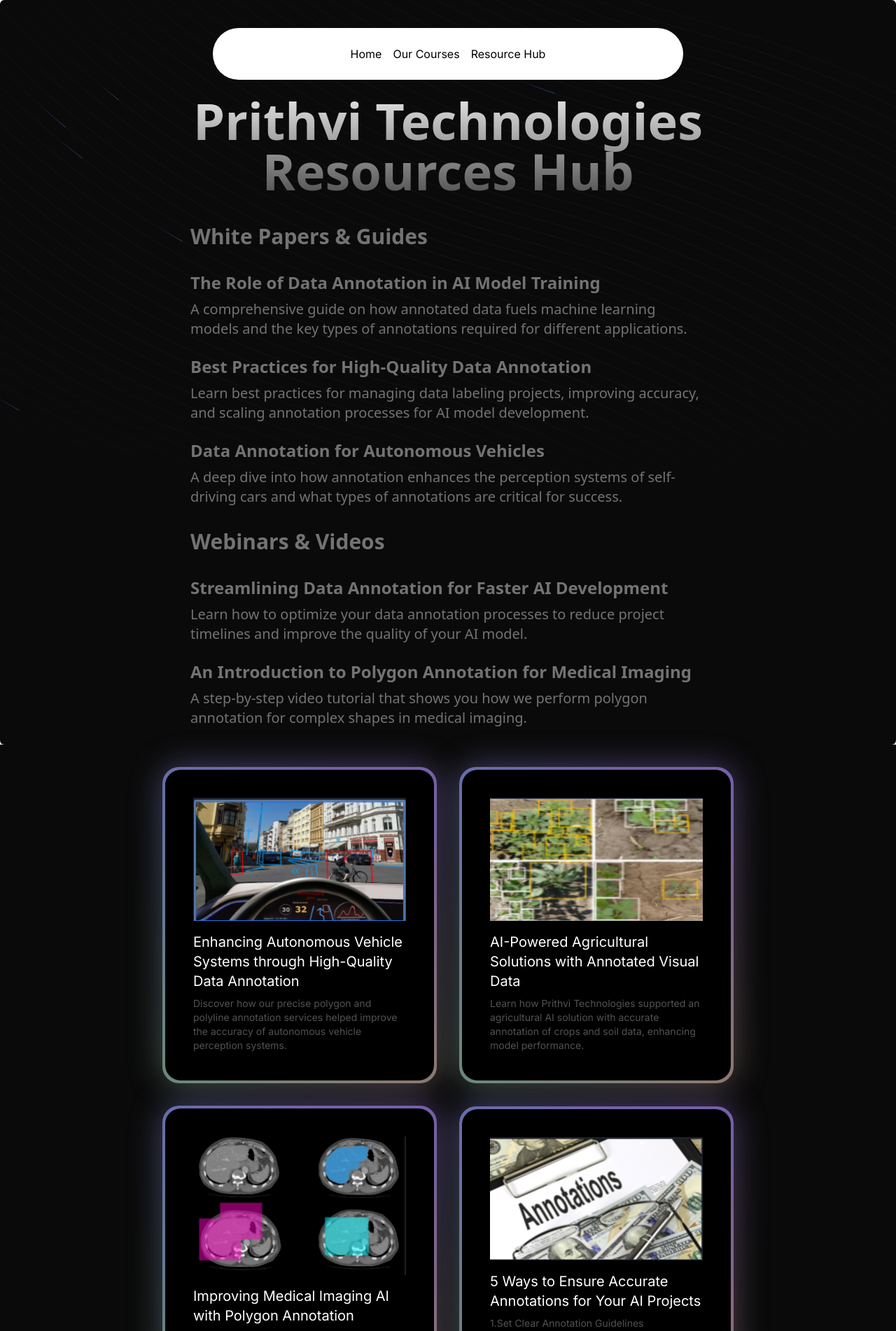
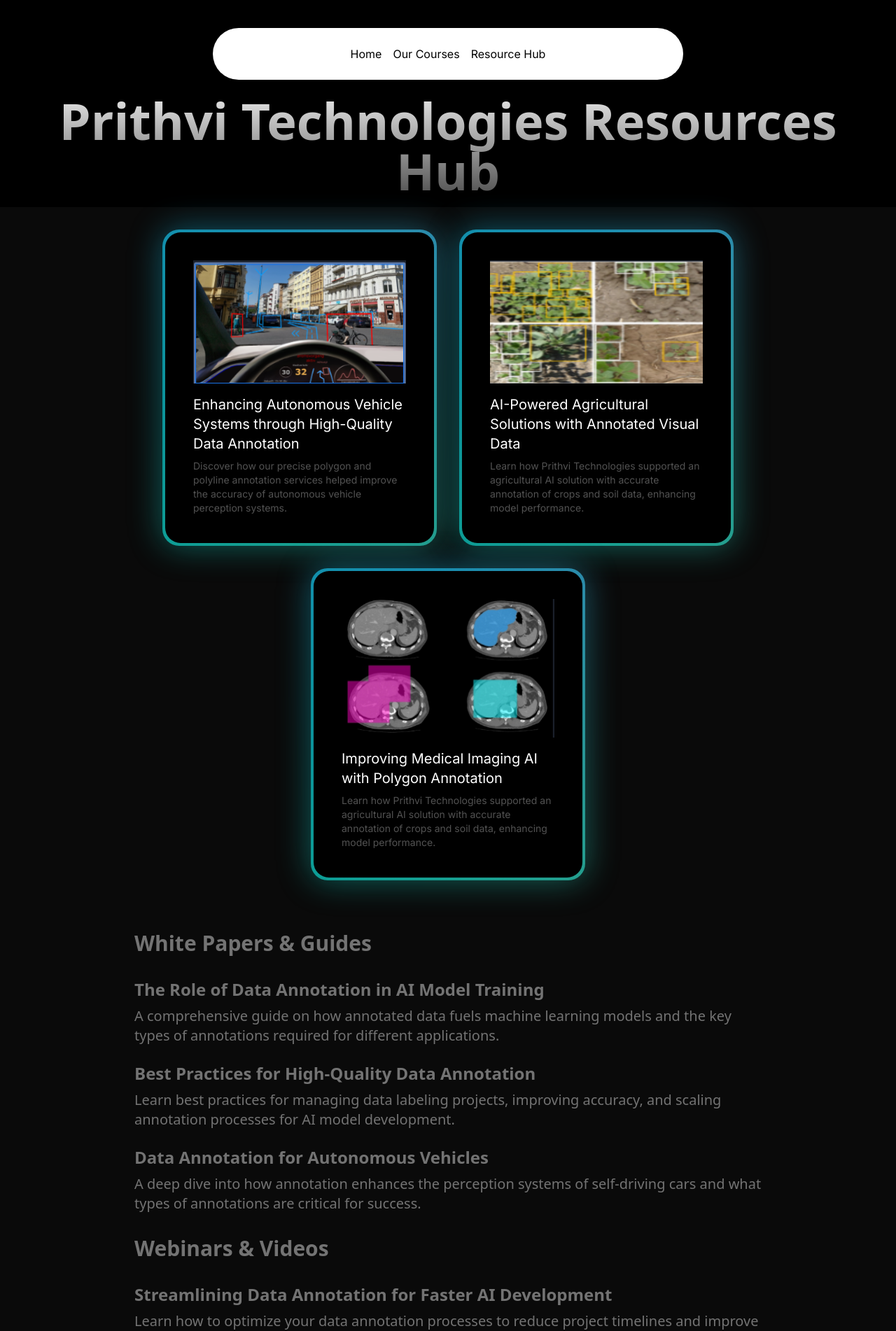
Before and after one commit to Siddesh132/ItWebsite, a Next.js app: page /Resourcehub in a window 1280 px wide. Shown: the top 1902 px of the page at 70% size. Built offline with nearby package versions, Linux system fonts and the light colour scheme.

Commit message:
latest changes updated

```diff
--- a/src/components/BackgroundBeamsDemo.tsx
+++ b/src/components/BackgroundBeamsDemo.tsx
@@ -1,67 +1,67 @@
-"use client";
-import React from "react";
-import { BackgroundBeams } from "./ui/background-beams";
+// "use client";
+// import React from "react";
+// import { BackgroundBeams } from "./ui/background-beams";
 
-export function BackgroundBeamsDemo() {
-  return (
-    <div className="min-h-screen  w-full rounded-md bg-neutral-950 relative flex flex-col items-center justify-center antialiased">
-      <div className="max-w-3xl mx-auto p-4">
-      <h1 className=" mt-[120px] relative z-10 text-2xl xs:text-xl sm:text-2xl md:text-7xl bg-clip-text text-transparent bg-gradient-to-b from-neutral-200 to-neutral-600 text-center font-sans font-bold">
-  Prithvi Technologies Resources Hub
-</h1>
-        <div className="text-neutral-500 max-w-4xl mx-auto my-2 text-xl text-center mt-10 relative z-10">
-        {/* <h1 className="text-left mb-8 text-3xl text-neutral-500 font-sans font-bold">Case Studies</h1> */}
-        {/* <div className="font-sans">
-            <h1 className="font-bold text-2xl text-left">Enhancing Autonomous Vehicle Systems through High-Quality Data Annotation</h1>
-            <p className="text-left text-xl mt-2">Discover how our precise polygon and polyline annotation services helped improve the accuracy of autonomous vehicle perception systems.</p>
-        </div>
-        <div className="font-sans mt-6">
-            <h1 className="font-bold text-2xl text-left">AI-Powered Agricultural Solutions with Annotated Visual Data</h1>
-            <p className="text-left text-xl mt-2">Learn how Prithvi Technologies supported an agricultural AI solution with accurate annotation of crops and soil data, enhancing model performance.</p>
-        </div>
-        <div className="font-sans mt-6">
-            <h1 className="font-bold text-2xl text-left">Improving Medical Imaging AI with Polygon Annotation</h1>
-            <p className="text-left text-xl mt-2">Learn how Prithvi Technologies supported an agricultural AI solution with accurate annotation of crops and soil data, enhancing model performance.</p>
-        </div> */}
-        <h1 className="text-left mb-8 mt-8 text-3xl text-neutral-500 font-sans font-bold">White Papers & Guides</h1>
-         <div className="font-sans">
-            <h1 className="font-bold text-2xl text-left">The Role of Data Annotation in AI Model Training</h1>
-            <p className="text-left text-xl mt-2">A comprehensive guide on how annotated data fuels machine learning models and the key types of annotations required for different applications.</p>
-        </div>
-        <div className="font-sans mt-6">
-            <h1 className="font-bold text-2xl text-left">Best Practices for High-Quality Data Annotation</h1>
-            <p className="text-left text-xl mt-2">Learn best practices for managing data labeling projects, improving accuracy, and scaling annotation processes for AI model development.</p>
-        </div>
-        <div className="font-sans mt-6">
-            <h1 className="font-bold text-2xl text-left">Data Annotation for Autonomous Vehicles</h1>
-            <p className="text-left text-xl mt-2">A deep dive into how annotation enhances the perception systems of self-driving cars and what types of annotations are critical for success.</p>
-        </div>
-        {/* <h1 className="text-left mb-8 mt-8 text-3xl text-neutral-500 font-sans font-bold">Industry Reports</h1>
-         <div className="font-sans">
-            <h1 className="font-bold text-2xl text-left">The Rise of Data Annotation in Autonomous Driving</h1>
-            <p className="text-left text-xl mt-2">Explore how data labeling is revolutionizing the autonomous driving industry and the future trends we can expect to see.</p>
-        </div>
-        <div className="font-sans mt-6">
-            <h1 className="font-bold text-2xl text-left">AI in Healthcare – The Power of Annotated Medical Data</h1>
-            <p className="text-left text-xl mt-2">A report on the growing importance of annotated medical images in improving diagnostic accuracy and patient outcomes.</p>
-        </div>
-        <div className="font-sans mt-6">
-            <h1 className="font-bold text-2xl text-left">Data Annotation for Autonomous Vehicles</h1>
-            <p className="text-left text-xl mt-2">A deep dive into how annotation enhances the perception systems of self-driving cars and what types of annotations are critical for success.</p>
-        </div> */}
-        <h1 className="text-left mb-8 mt-8 text-3xl text-neutral-500 font-sans font-bold">Webinars & Videos</h1>
-         <div className="font-sans">
-            <h1 className="font-bold text-2xl text-left">Streamlining Data Annotation for Faster AI Development</h1>
-            <p className="text-left text-xl mt-2">Learn how to optimize your data annotation processes to reduce project timelines and improve the quality of your AI model.</p>
-        </div>
-        <div className="font-sans mt-6">
-            <h1 className="font-bold text-2xl text-left">An Introduction to Polygon Annotation for Medical Imaging</h1>
-            <p className="text-left text-xl mt-2">A step-by-step video tutorial that shows you how we perform polygon annotation for complex shapes in medical imaging.</p>
-        </div>
-        </div>
+// export function BackgroundBeamsDemo() {
+//   return (
+//     <div className="min-h-screen  w-full rounded-md bg-neutral-950 relative flex flex-col items-center justify-center antialiased">
+//       <div className="max-w-3xl mx-auto p-4">
+//       <h1 className=" mt-[120px] relative z-10 text-2xl xs:text-xl sm:text-2xl md:text-7xl bg-clip-text text-transparent bg-gradient-to-b from-neutral-200 to-neutral-600 text-center font-sans font-bold">
+//   Prithvi Technologies Resources Hub
+// </h1>
+//         <div className="text-neutral-500 max-w-4xl mx-auto my-2 text-xl text-center mt-10 relative z-10">
+//         {/* <h1 className="text-left mb-8 text-3xl text-neutral-500 font-sans font-bold">Case Studies</h1> */}
+//         {/* <div className="font-sans">
+//             <h1 className="font-bold text-2xl text-left">Enhancing Autonomous Vehicle Systems through High-Quality Data Annotation</h1>
+//             <p className="text-left text-xl mt-2">Discover how our precise polygon and polyline annotation services helped improve the accuracy of autonomous vehicle perception systems.</p>
+//         </div>
+//         <div className="font-sans mt-6">
+//             <h1 className="font-bold text-2xl text-left">AI-Powered Agricultural Solutions with Annotated Visual Data</h1>
+//             <p className="text-left text-xl mt-2">Learn how Prithvi Technologies supported an agricultural AI solution with accurate annotation of crops and soil data, enhancing model performance.</p>
+//         </div>
+//         <div className="font-sans mt-6">
+//             <h1 className="font-bold text-2xl text-left">Improving Medical Imaging AI with Polygon Annotation</h1>
+//             <p className="text-left text-xl mt-2">Learn how Prithvi Technologies supported an agricultural AI solution with accurate annotation of crops and soil data, enhancing model performance.</p>
+//         </div> */}
+//         <h1 className="text-left mb-8 mt-8 text-3xl text-neutral-500 font-sans font-bold">White Papers & Guides</h1>
+//          <div className="font-sans">
+//             <h1 className="font-bold text-2xl text-left">The Role of Data Annotation in AI Model Training</h1>
+//             <p className="text-left text-xl mt-2">A comprehensive guide on how annotated data fuels machine learning models and the key types of annotations required for different applications.</p>
+//         </div>
+//         <div className="font-sans mt-6">
+//             <h1 className="font-bold text-2xl text-left">Best Practices for High-Quality Data Annotation</h1>
+//             <p className="text-left text-xl mt-2">Learn best practices for managing data labeling projects, improving accuracy, and scaling annotation processes for AI model development.</p>
+//         </div>
+//         <div className="font-sans mt-6">
+//             <h1 className="font-bold text-2xl text-left">Data Annotation for Autonomous Vehicles</h1>
+//             <p className="text-left text-xl mt-2">A deep dive into how annotation enhances the perception systems of self-driving cars and what types of annotations are critical for success.</p>
+//         </div>
+//         {/* <h1 className="text-left mb-8 mt-8 text-3xl text-neutral-500 font-sans font-bold">Industry Reports</h1>
+//          <div className="font-sans">
+//             <h1 className="font-bold text-2xl text-left">The Rise of Data Annotation in Autonomous Driving</h1>
+//             <p className="text-left text-xl mt-2">Explore how data labeling is revolutionizing the autonomous driving industry and the future trends we can expect to see.</p>
+//         </div>
+//         <div className="font-sans mt-6">
+//             <h1 className="font-bold text-2xl text-left">AI in Healthcare – The Power of Annotated Medical Data</h1>
+//             <p className="text-left text-xl mt-2">A report on the growing importance of annotated medical images in improving diagnostic accuracy and patient outcomes.</p>
+//         </div>
+//         <div className="font-sans mt-6">
+//             <h1 className="font-bold text-2xl text-left">Data Annotation for Autonomous Vehicles</h1>
+//             <p className="text-left text-xl mt-2">A deep dive into how annotation enhances the perception systems of self-driving cars and what types of annotations are critical for success.</p>
+//         </div> */}
+//         <h1 className="text-left mb-8 mt-8 text-3xl text-neutral-500 font-sans font-bold">Webinars & Videos</h1>
+//          <div className="font-sans">
+//             <h1 className="font-bold text-2xl text-left">Streamlining Data Annotation for Faster AI Development</h1>
+//             <p className="text-left text-xl mt-2">Learn how to optimize your data annotation processes to reduce project timelines and improve the quality of your AI model.</p>
+//         </div>
+//         <div className="font-sans mt-6">
+//             <h1 className="font-bold text-2xl text-left">An Introduction to Polygon Annotation for Medical Imaging</h1>
+//             <p className="text-left text-xl mt-2">A step-by-step video tutorial that shows you how we perform polygon annotation for complex shapes in medical imaging.</p>
+//         </div>
+//         </div>
 
-      </div>
-      <BackgroundBeams />
-    </div>
-  );
-}
+//       </div>
+//       <BackgroundBeams />
+//     </div>
+//   );
+// }
--- a/src/components/BackgroundGradientDemo.tsx
+++ b/src/components/BackgroundGradientDemo.tsx
@@ -9,6 +9,7 @@
 import medical from '../images/medical.png'
 import datalabel from '../images/datalabel.png'
 import health from '../images/healthcare.png'
+import ResourceContent from "./ResourceContent";
 
 export function BackgroundGradientDemo() {
   return (
@@ -61,6 +62,9 @@
         Learn how Prithvi Technologies supported an agricultural AI solution with accurate annotation of crops and soil data, enhancing model performance.
         </p>
       </BackgroundGradient>
+      <div className="w-full">
+      <ResourceContent/>
+      </div>
       <BackgroundGradient className="rounded-[22px] p-4 sm:p-10 max-w-sm bg-black dark:bg-zinc-900">
         <Image
           src={DataAna}
--- a/src/components/Machinelife.tsx
+++ b/src/components/Machinelife.tsx
@@ -7,7 +7,7 @@
     <div className="flex flex-col items-center justify-center min-h-screen bg-[#0a0a0a] overflow-x-hidden">
       <div className="flex flex-col items-center justify-center space-y-8">
         {/* Video Section */}
-        <div className="flex items-center justify-center min-h-screen bg-black">
+        <div className="flex items-center justify-center  bg-black">
         <video
             className="w-screen h-auto"
             controls
--- /dev/null
+++ b/src/components/ResourceContent.tsx
@@ -0,0 +1,36 @@
+import React from 'react'
+
+const ResourceContent = () => {
+  return (
+    <div>
+        <div className="text-neutral-500 max-w-4xl mx-auto my-2 text-xl text-center mt-10 relative z-10">
+
+        <h1 className="text-left mb-8 mt-8 text-3xl text-neutral-500 font-sans font-bold">White Papers & Guides</h1>
+         <div className="font-sans">
+            <h1 className="font-bold text-2xl text-left">The Role of Data Annotation in AI Model Training</h1>
+            <p className="text-left text-xl mt-2">A comprehensive guide on how annotated data fuels machine learning models and the key types of annotations required for different applications.</p>
+        </div>
+        <div className="font-sans mt-6">
+            <h1 className="font-bold text-2xl text-left">Best Practices for High-Quality Data Annotation</h1>
+            <p className="text-left text-xl mt-2">Learn best practices for managing data labeling projects, improving accuracy, and scaling annotation processes for AI model development.</p>
+        </div>
+        <div className="font-sans mt-6">
+            <h1 className="font-bold text-2xl text-left">Data Annotation for Autonomous Vehicles</h1>
+            <p className="text-left text-xl mt-2">A deep dive into how annotation enhances the perception systems of self-driving cars and what types of annotations are critical for success.</p>
+        </div>
+
+        <h1 className="text-left mb-8 mt-8 text-3xl text-neutral-500 font-sans font-bold">Webinars & Videos</h1>
+         <div className="font-sans">
+            <h1 className="font-bold text-2xl text-left">Streamlining Data Annotation for Faster AI Development</h1>
+            <p className="text-left text-xl mt-2">Learn how to optimize your data annotation processes to reduce project timelines and improve the quality of your AI model.</p>
+        </div>
+        <div className="font-sans mt-6">
+            <h1 className="font-bold text-2xl text-left">An Introduction to Polygon Annotation for Medical Imaging</h1>
+            <p className="text-left text-xl mt-2">A step-by-step video tutorial that shows you how we perform polygon annotation for complex shapes in medical imaging.</p>
+        </div>
+        </div>
+    </div>
+  )
+}
+
+export default ResourceContent
--- a/src/components/ResourceHub.tsx
+++ b/src/components/ResourceHub.tsx
@@ -1,11 +1,16 @@
 import React from 'react'
-import { BackgroundBeamsDemo } from './BackgroundBeamsDemo'
+// import { BackgroundBeamsDemo } from './BackgroundBeamsDemo'
 import { BackgroundGradientDemo } from './BackgroundGradientDemo'
 
 const ResourceHub = () => {
   return (
     <div>
-<BackgroundBeamsDemo/>
+       <div className="max-w-full mx-auto p-4 bg-black">
+      <h1 className=" mt-[120px] relative z-10 text-2xl xs:text-xl sm:text-2xl md:text-7xl bg-clip-text text-transparent bg-gradient-to-b from-neutral-200 to-neutral-600 text-center font-sans font-bold">
+  Prithvi Technologies Resources Hub
+</h1>
+</div>
+{/* <BackgroundBeamsDemo/> */}
 <BackgroundGradientDemo/>
     </div>
   )
--- a/src/components/Whychooseus.tsx
+++ b/src/components/Whychooseus.tsx
@@ -24,7 +24,7 @@
           and customer satisfaction. Our team of experts ensures that you get
           the best value for your investment.
         </p>
-        <ul className="list-disc list-inside text-gray-300 text-lg">
+        <ul className="list-disc list-inside text-gray-300 text-lg text-left">
           <li>High-quality, accurate data annotations tailored to your specific needs.</li>
           <li>Scalable solutions for growing AI models.</li>
           <li>Cost-effective services to fit various project scales.</li>
```
